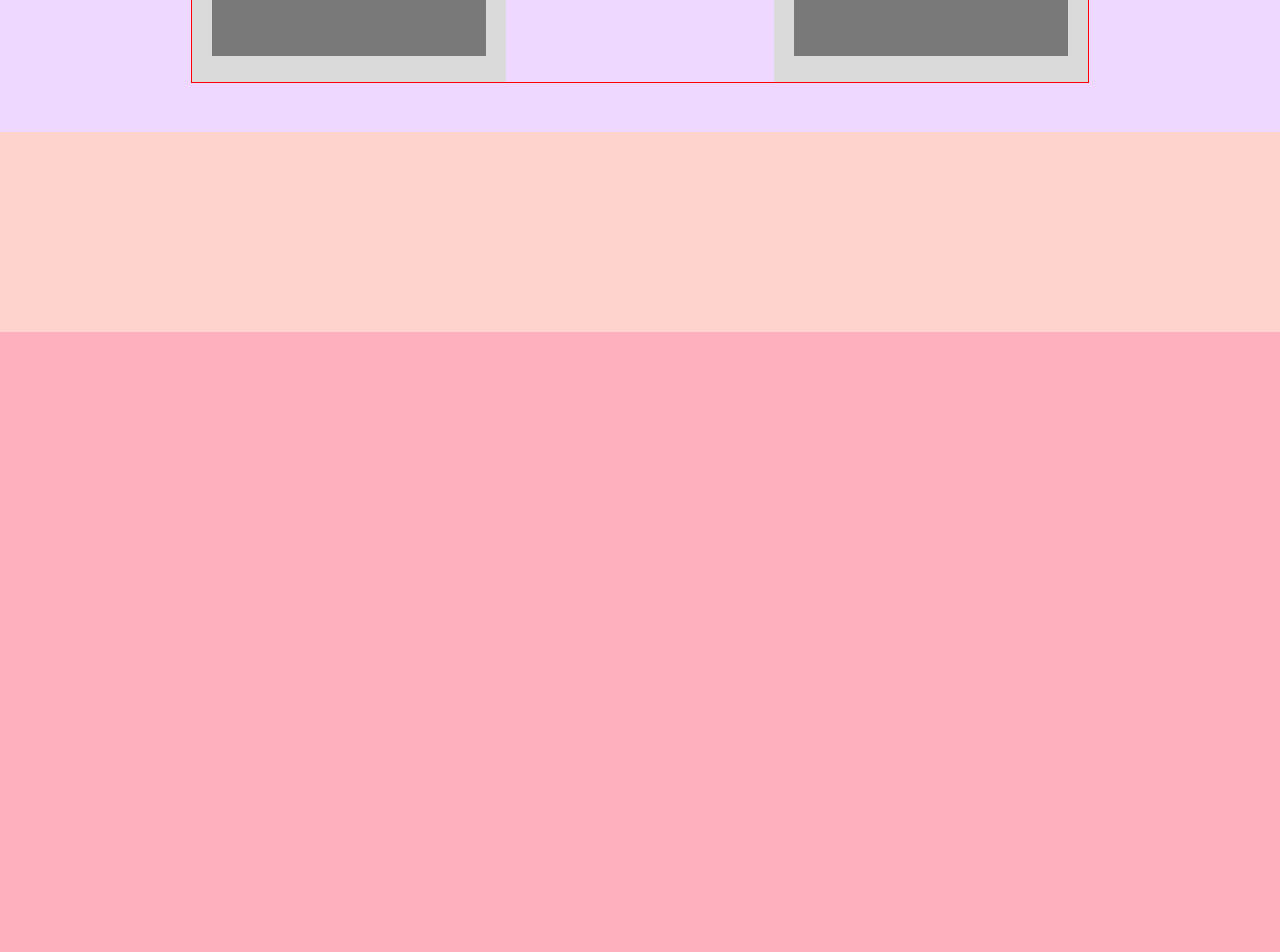
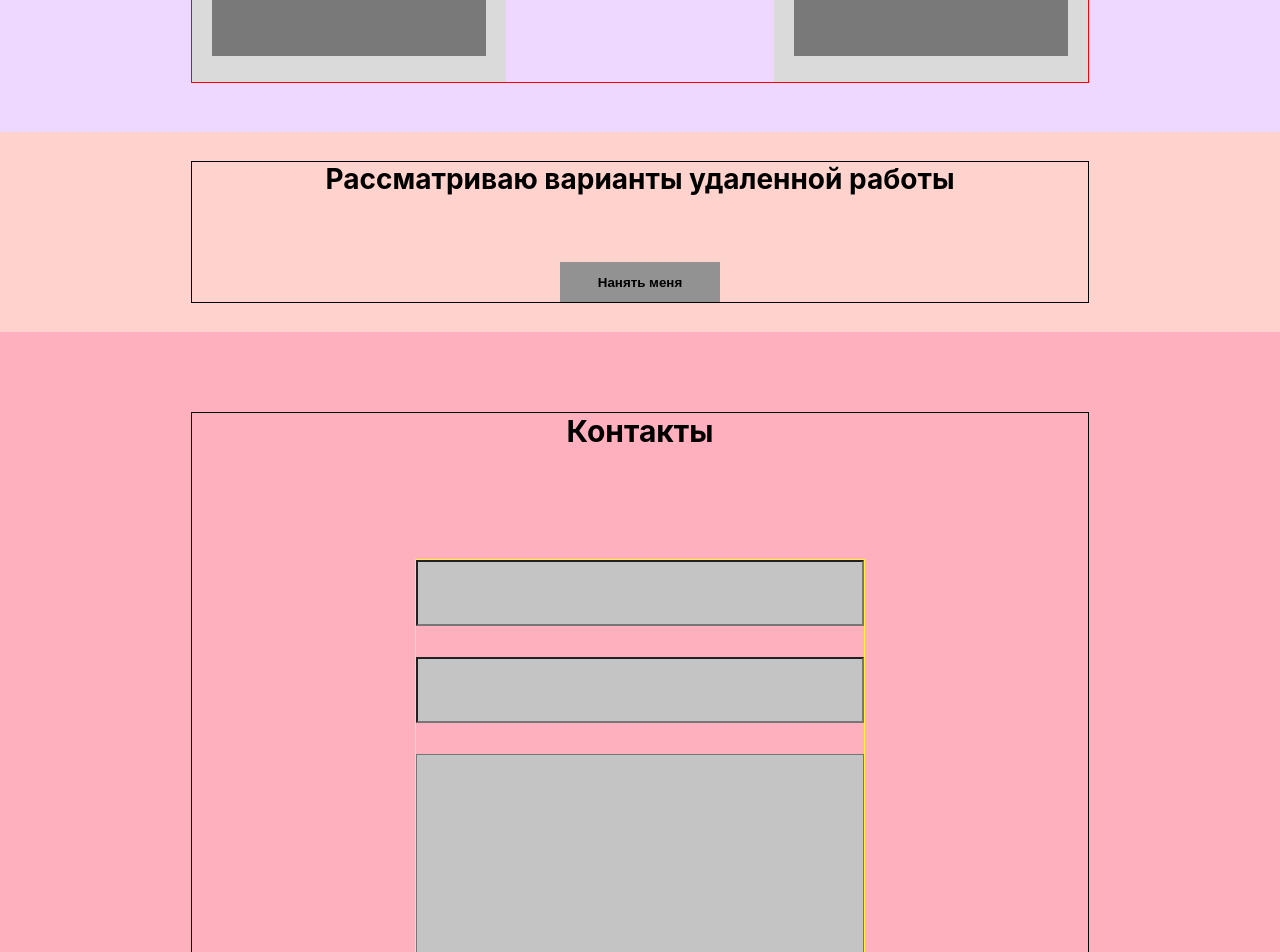
Before and after one commit to IlyaMatv/portfolio, a React (Create React App) app: page / in a window 1280 px wide. Shown: the part 2340-3292 px from the top of the page. Built offline with nearby package versions, Linux system fonts and the light colour scheme.

Commit message:
add contacts

```diff
--- a/src/components/Contacts/Contacts.js
+++ b/src/components/Contacts/Contacts.js
@@ -5,7 +5,15 @@ const Contacts = (props) => {
 
     return (
         <div className={classes.contacts}>
-
+            <div className={classes.container}>
+                <div className={classes.contacts__text}>Контакты</div>
+                <form action="" className={classes.contacts__form}>
+                    <input type="text" />
+                    <input type="text" />
+                    <textarea></textarea>
+                </form>
+                <button className={classes.contacts__btn}>Отправить</button>
+            </div>
         </div>
     )
 }
--- a/src/components/Contacts/Contacts.module.css
+++ b/src/components/Contacts/Contacts.module.css
@@ -1,4 +1,53 @@
 .contacts {
     height: 100vh;
     background-color: #ffb0bf;
+    display: flex;
+    justify-content: center;
 }
+
+.container {
+    margin-top: 80px;
+    width: 70%;
+    max-height: 140px;
+    height: 100%;
+    display: flex;
+    align-items: center;
+    justify-content: space-between;
+    flex-direction: column;
+    border: 1px solid black;
+    max-height: 700px;
+}
+
+.contacts__text {
+    font-size: 30px;
+    font-weight: bold;
+}
+
+.contacts__form {
+    border: 1px solid #fdf037;
+    max-height: 400px;
+    height: 100%;
+    display: flex;
+    flex-direction: column;
+    width: 50%;
+    justify-content: space-between;
+}
+
+.contacts__form input {
+    background: #C4C4C4;
+    min-height: 15%;
+    font-size: 30px;
+}
+
+.contacts__form textarea {
+    font-size: 30px;
+    resize: none;
+    height: 50%;
+    background: #C4C4C4;
+}
+
+.contacts__btn {
+    font-weight: bold;
+    width: 15%;
+    height: 6%;
+}
--- a/src/components/Slogan/Slogan.js
+++ b/src/components/Slogan/Slogan.js
@@ -5,7 +5,12 @@ const Slogan = (props) => {
 
     return (
         <div className={classes.slogan}>
-
+            <div className={classes.container}>
+                <div className={classes.slogan__items}>
+                    <p>Рассматриваю варианты удаленной работы</p>
+                    <button className={classes.slogan__btn}>Нанять меня</button>
+                </div>
+            </div>
         </div>
     )
 }
--- a/src/components/Slogan/Slogan.module.css
+++ b/src/components/Slogan/Slogan.module.css
@@ -1,4 +1,40 @@
 .slogan {
     height: 200px;
     background-color: #ffd3cd;
+    display: flex;
+    align-items: center;
+    justify-content: center;
 }
+
+.container {
+    width: 70%;
+    max-height: 140px;
+    height: 100%;
+    display: flex;
+    flex-direction: column;
+    border: 1px solid black;
+}
+
+.slogan__items {
+    display: flex;
+    align-items: center;
+    flex-direction: column;
+    justify-content: space-between;
+    height: 100%;
+}
+
+.slogan__items p {
+    margin: 0;
+    font-size: 28px;
+    font-weight: bold;
+}
+
+.slogan__btn {
+    max-width: 160px;
+    width: 100%;
+    height: 40px;
+    font-weight: bold;
+    border: none;
+    color: black;
+    background-color: #939293;
+}
```
